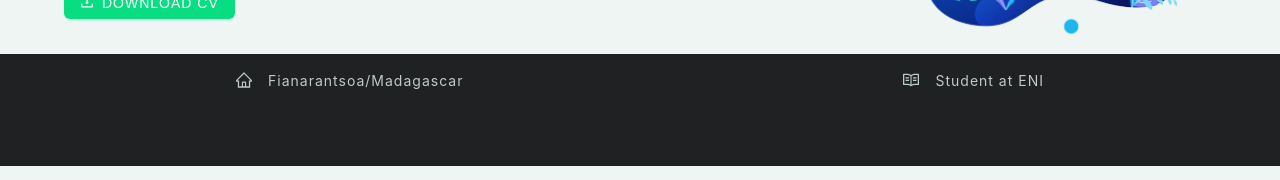
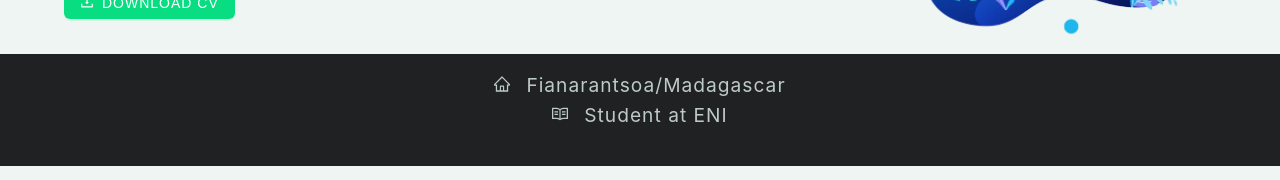
Before and after one commit to Annaick/Annaick.github.io, a React (Vite) app: page / in a window 1280 px wide. Shown: the part 326-506 px from the top of the page. Built offline with nearby package versions, Linux system fonts and the light colour scheme.

Commit message:
Fixed info issues

```diff
--- a/src/App.css
+++ b/src/App.css
@@ -117,7 +117,7 @@ nav{
 }
 
 .info{
-  width: 100vw;
+  width: 100%;
   height: 7rem;
   background-color: #202122;
   margin-bottom: 50px;
--- a/src/App.jsx
+++ b/src/App.jsx
@@ -14,7 +14,6 @@ function App() {
 
   const [lgLoaded, setLgLoaded] = useState (false)
   const [bgLoaded, setBgLoaded] = useState (false)
-
 
   useEffect (()=>{
     const logo = new Image();
--- a/src/components/header.jsx
+++ b/src/components/header.jsx
@@ -47,9 +47,9 @@ export default function Header(prop){
             </Flex>
         </div>
         <div className='info'>
-            <Flex justify='space-around'>
-                <Space className='lightText'><HomeOutlined></HomeOutlined> <Text className='lightText'>Fianarantsoa/Madagascar</Text></Space>
-                <Space className='lightText'><ReadOutlined></ReadOutlined> <Text className='lightText'>Student at ENI</Text></Space>
+            <Flex style={{marginLeft: 'auto', marginRight: 'auto'}} justify='space-around' vertical align='center'>
+                <Space className='lightText'><HomeOutlined></HomeOutlined> <Text className='lightText paragraph'>Fianarantsoa/Madagascar</Text></Space>
+                <Space className='lightText'><ReadOutlined></ReadOutlined> <Text className='lightText paragraph'>Student at ENI</Text></Space>
             </Flex>
         </div>
         <summary>
```
